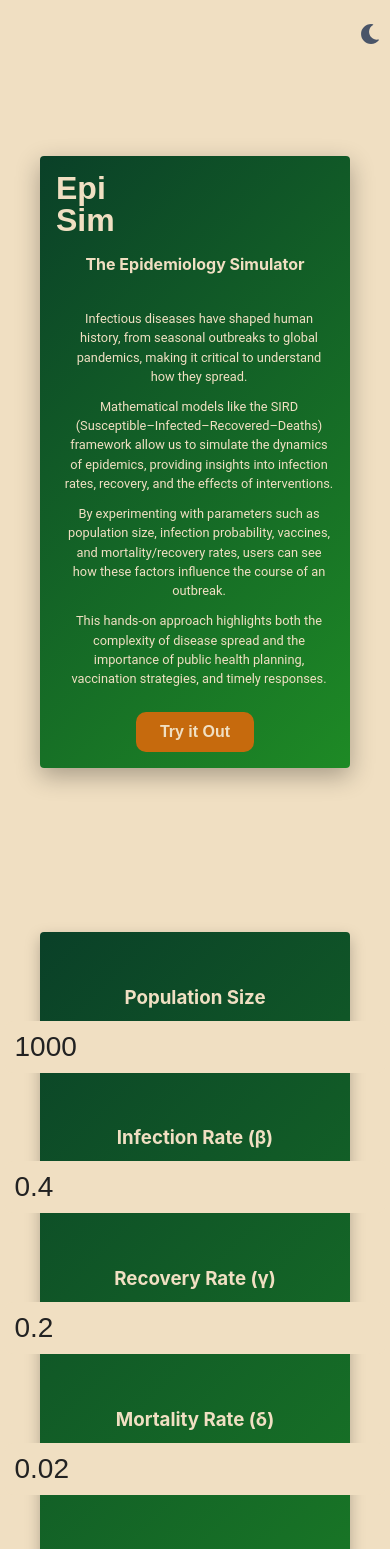
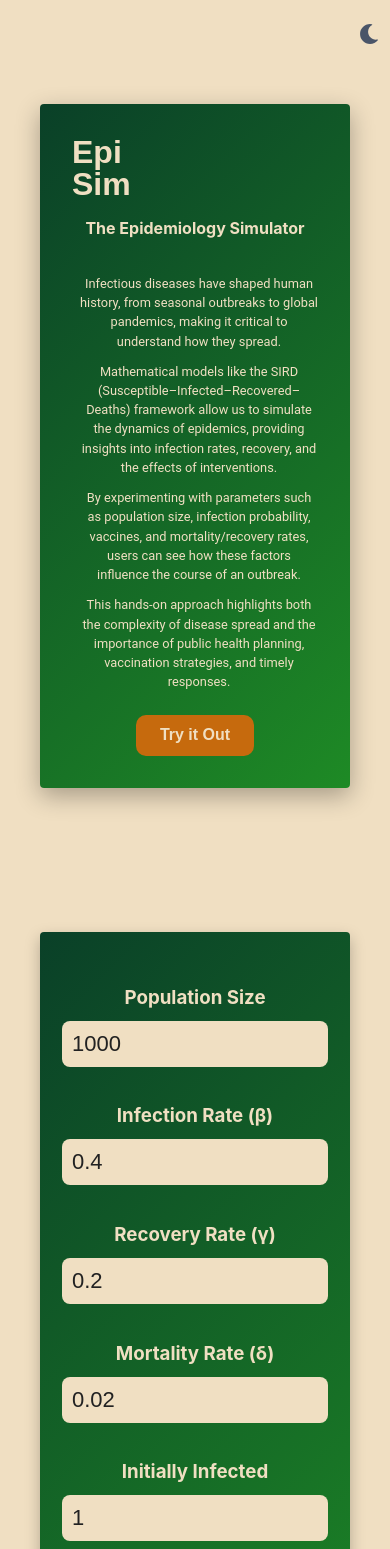
Before and after one commit to FabioKallina/EpiSim, a React (Vite) app: page / in a window 390 px wide. Shown: the top 1549 px of the page. Built offline with nearby package versions, Linux system fonts and the light colour scheme.

Commit message:
Design tweaks for smaller screens

```diff
--- a/src/css/Hero.css
+++ b/src/css/Hero.css
@@ -122,8 +122,8 @@
   .hero-content {
     display: flex;
     flex-direction: column;
-    margin-top: 4rem;
-    padding: 1rem;
+    margin-top: 2rem;
+    padding: 2rem;
     gap: 1rem;
     text-align: center;
   }
--- a/src/css/Inputs.css
+++ b/src/css/Inputs.css
@@ -81,3 +81,15 @@ input {
   justify-content: flex-end;
   margin-top: 2rem;
 }
+
+@media (max-width: 480px) {
+
+  .input-content {
+    gap: 1rem;
+  }
+
+  .input-container input {
+    width: 100%;
+    font-size: 22px;
+  }
+}
--- a/src/css/ThemeToggle.css
+++ b/src/css/ThemeToggle.css
@@ -20,6 +20,6 @@
 
 @media (max-width: 780px) {
   .theme-container {
-    right: 0.1rem
+    right: 0.2rem
   }
 }
```
